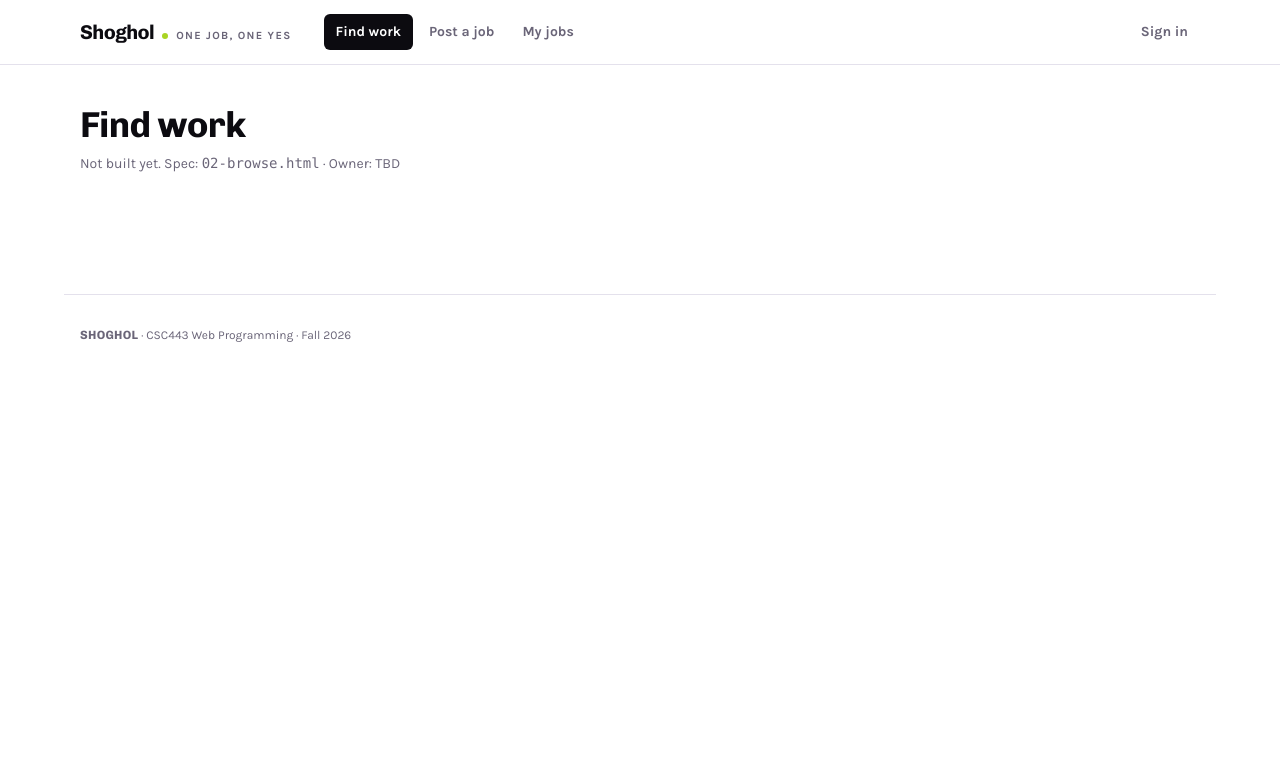
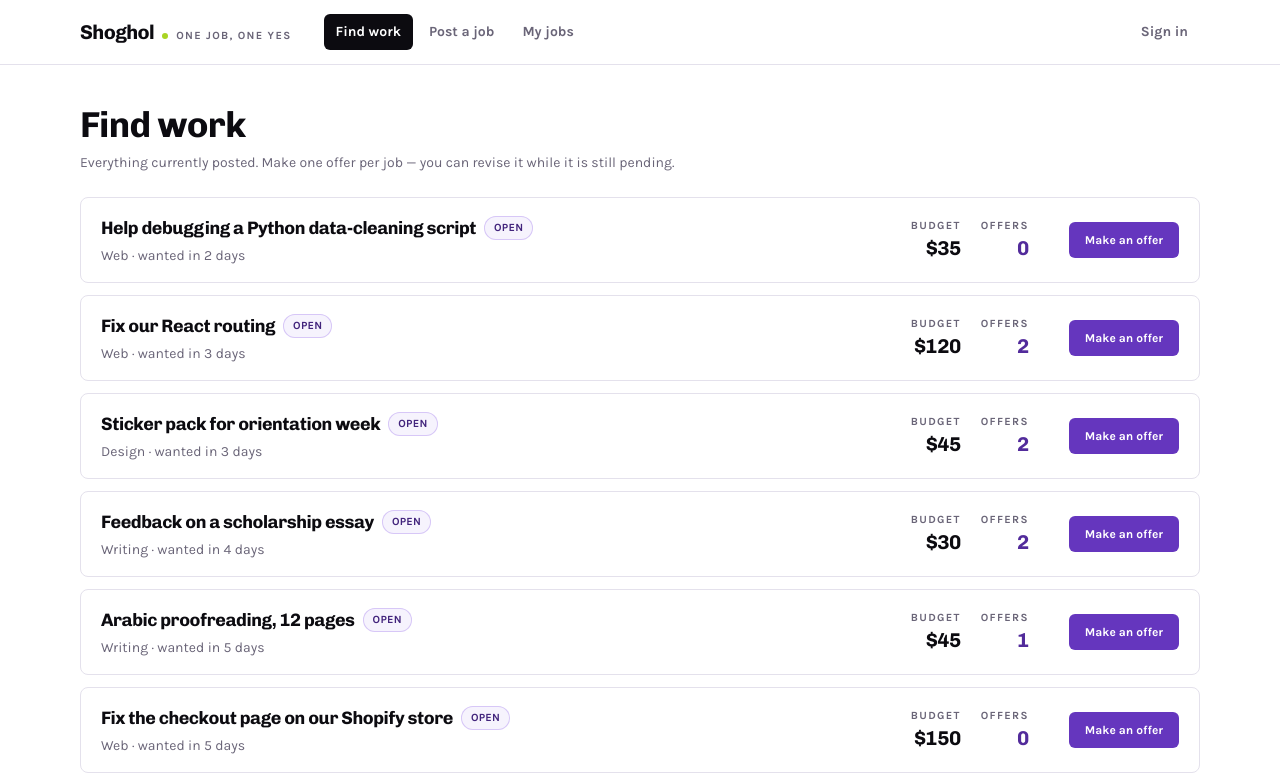
Before and after one commit to Lau-software-dev/shoghol, a React (Vite) app in the folder frontend/: page /browse in a window 1280 px wide. Shown: the top 783 px of the page. Built offline with nearby package versions, Linux system fonts and the light colour scheme.

Commit message:
Build the Find work page and the job row
BrowsePage reads its filters from the URL and lists the matching jobs. GigRow follows the design and shows Yours, your offer's status or Make an offer depending on who is looking.

```diff
--- a/frontend/src/App.jsx
+++ b/frontend/src/App.jsx
@@ -5,6 +5,7 @@ import GigsProvider from './gigs/GigsProvider'
 import Layout from './layout/Layout'
 import RegisterPage from './pages/auth/RegisterPage'
 import SignInPage from './pages/auth/SignInPage'
+import BrowsePage from './pages/browse/BrowsePage'
 import GigPage from './pages/gig/GigPage'
 import Placeholder from './pages/Placeholder'
 import StatusTrackPreview from './pages/StatusTrackPreview'
@@ -20,7 +21,7 @@ export default function App() {
         <Routes>
           <Route element={<Layout />}>
             <Route index element={<Placeholder title="Home" spec="01-home.html" owner="TBD" />} />
-            <Route path="browse" element={<Placeholder title="Find work" spec="02-browse.html" owner="TBD" />} />
+            <Route path="browse" element={<BrowsePage />} />
             {/* Open to everyone: the page itself shows the signed-out variant. */}
             <Route path="gigs/:gigId" element={<GigPage />} />
             <Route
--- /dev/null
+++ b/frontend/src/components/GigRow.jsx
@@ -0,0 +1,59 @@
+import { Link } from 'react-router-dom'
+import { acceptsOffers } from '../domain/gigStatus'
+import { isPoster, offerBy } from '../domain/offers'
+import { daysUntil, inDays, money } from '../lib/format'
+import Badge from './Badge'
+import { buttonClass } from './buttonStyles'
+
+const LABEL = 'block text-[11px] font-bold uppercase tracking-[0.12em] text-muted'
+const NUMBER = 'font-display text-xl font-bold tabular-nums tracking-tight'
+
+// One job on a list (02-browse.html, and "Open right now" on 01-home.html). The whole card links to the
+// job: the title's ::after stretches over the card. The action on the right depends on who is looking.
+export default function GigRow({ gig, user }) {
+  return (
+    <li className="relative flex flex-wrap items-center gap-x-5 gap-y-3 rounded-card border border-line bg-paper px-5 py-4 transition hover:border-brand-300">
+      <div className="min-w-0 flex-1">
+        <div className="flex flex-wrap items-center gap-2">
+          <h3 className="font-display text-lg font-bold tracking-tight text-ink">
+            <Link to={`/gigs/${gig.id}`} className="after:absolute after:inset-0">
+              {gig.title}
+            </Link>
+          </h3>
+          <Badge status={gig.status} />
+        </div>
+        <p className="mt-1 text-sm text-muted">
+          {gig.category} · wanted {inDays(daysUntil(gig.wantedBy))}
+        </p>
+      </div>
+      <div className="flex w-full items-center gap-5 sm:w-auto">
+        <span className="text-right">
+          <span className={LABEL}>Budget</span>
+          <span className={`${NUMBER} text-ink`}>{money(gig.budget)}</span>
+        </span>
+        <span className="text-right">
+          <span className={LABEL}>Offers</span>
+          <span className={`${NUMBER} text-brand-700`}>{gig.offers.length}</span>
+        </span>
+        <span className="flex-1 sm:flex-none" />
+        <RowAction gig={gig} user={user} />
+      </div>
+    </li>
+  )
+}
+
+// "Is this mine?" — asked of the job and the viewer, every render.
+function RowAction({ gig, user }) {
+  if (isPoster(gig, user)) return <Badge status="yours" />
+  const mine = offerBy(gig, user)
+  if (mine) return <Badge status={mine.status} />
+  // House rule: a job that is not Open takes no offers, so there is no button to press.
+  if (!acceptsOffers(gig)) return null
+  // `relative` lifts the button above the card-wide link so it gets its own click.
+  // Signed out, the job page shows "Sign in to offer" where the offer form would be.
+  return (
+    <Link to={`/gigs/${gig.id}`} className={buttonClass('propose', 'relative px-3 py-1.5 text-xs')}>
+      Make an offer
+    </Link>
+  )
+}
--- /dev/null
+++ b/frontend/src/pages/browse/BrowsePage.jsx
@@ -0,0 +1,36 @@
+import { useSearchParams } from 'react-router-dom'
+import { useAuth } from '../../auth/AuthContext'
+import GigRow from '../../components/GigRow'
+import { useGigs } from '../../gigs/GigsContext'
+import { filterGigs } from './filterGigs'
+
+// Find work (02-browse.html). The filters live in the URL, not in state: every render reads them from
+// the address bar and filters the shared jobs again, so a refresh or a copied link shows the same results.
+export default function BrowsePage() {
+  const [searchParams] = useSearchParams()
+  const { user } = useAuth()
+  const { gigs, status } = useGigs()
+
+  const shown = filterGigs(gigs, Object.fromEntries(searchParams))
+
+  return (
+    <section>
+      <h1 className="font-display text-4xl font-bold tracking-[-0.02em] text-ink">Find work</h1>
+      <p className="mt-2 text-sm text-muted">
+        Everything currently posted. Make one offer per job — you can revise it while it is still pending.
+      </p>
+      <div className="mt-6 space-y-5">
+        {/* TODO(step 8): designed loading, error and empty states */}
+        {status === 'loading' && <p className="text-sm text-muted">Loading…</p>}
+        {status === 'error' && <p className="text-sm text-red-700">The job board would not load.</p>}
+        {status === 'ready' && (
+          <ul className="space-y-3">
+            {shown.map((gig) => (
+              <GigRow key={gig.id} gig={gig} user={user} />
+            ))}
+          </ul>
+        )}
+      </div>
+    </section>
+  )
+}
```
